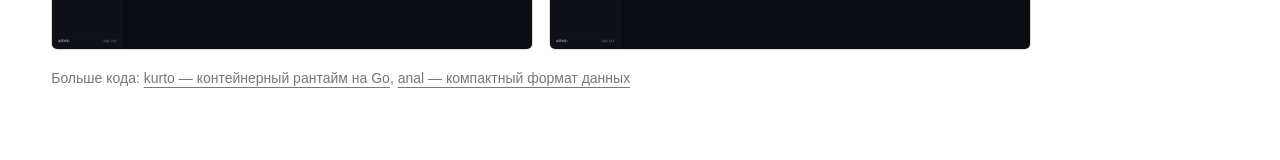
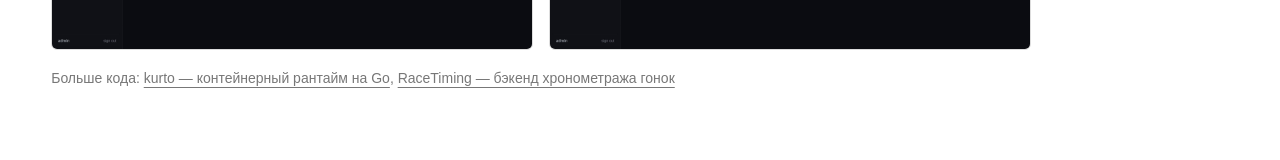
Before and after one commit to SomeoneUnlicensed/letunovskiy, a plain HTML site: page index.html in a window 1280 px wide. Shown: the part 1288-1448 px from the top of the page. Drawn offline with Linux system fonts and the light colour scheme.

Commit message:
Swap anal link for RaceTiming backend project
Generated with [Devin](https://devin.ai)

Co-Authored-By: Devin <158243242+devin-ai-integration[bot]@users.noreply.github.com>

```diff
--- a/index.html
+++ b/index.html
@@ -91,7 +91,7 @@ footer{display:flex;justify-content:space-between;gap:20px;margin-top:80px;color
     <div class="sub more">
       <span data-ru="Больше кода:" data-en="More code:">Больше кода:</span>
       <a href="https://github.com/SomeoneUnlicensed/kurto" data-ru="kurto — контейнерный рантайм на Go" data-en="kurto — container runtime in Go">kurto — контейнерный рантайм на Go</a>,
-      <a href="https://github.com/SomeoneUnlicensed/anal" data-ru="anal — компактный формат данных" data-en="anal — compact data format">anal — компактный формат данных</a>
+      <a href="https://github.com/SomeoneUnlicensed/RaceTiming" data-ru="RaceTiming — бэкенд хронометража гонок" data-en="RaceTiming — race timing backend">RaceTiming — бэкенд хронометража гонок</a>
     </div>
   </section>
 
```
